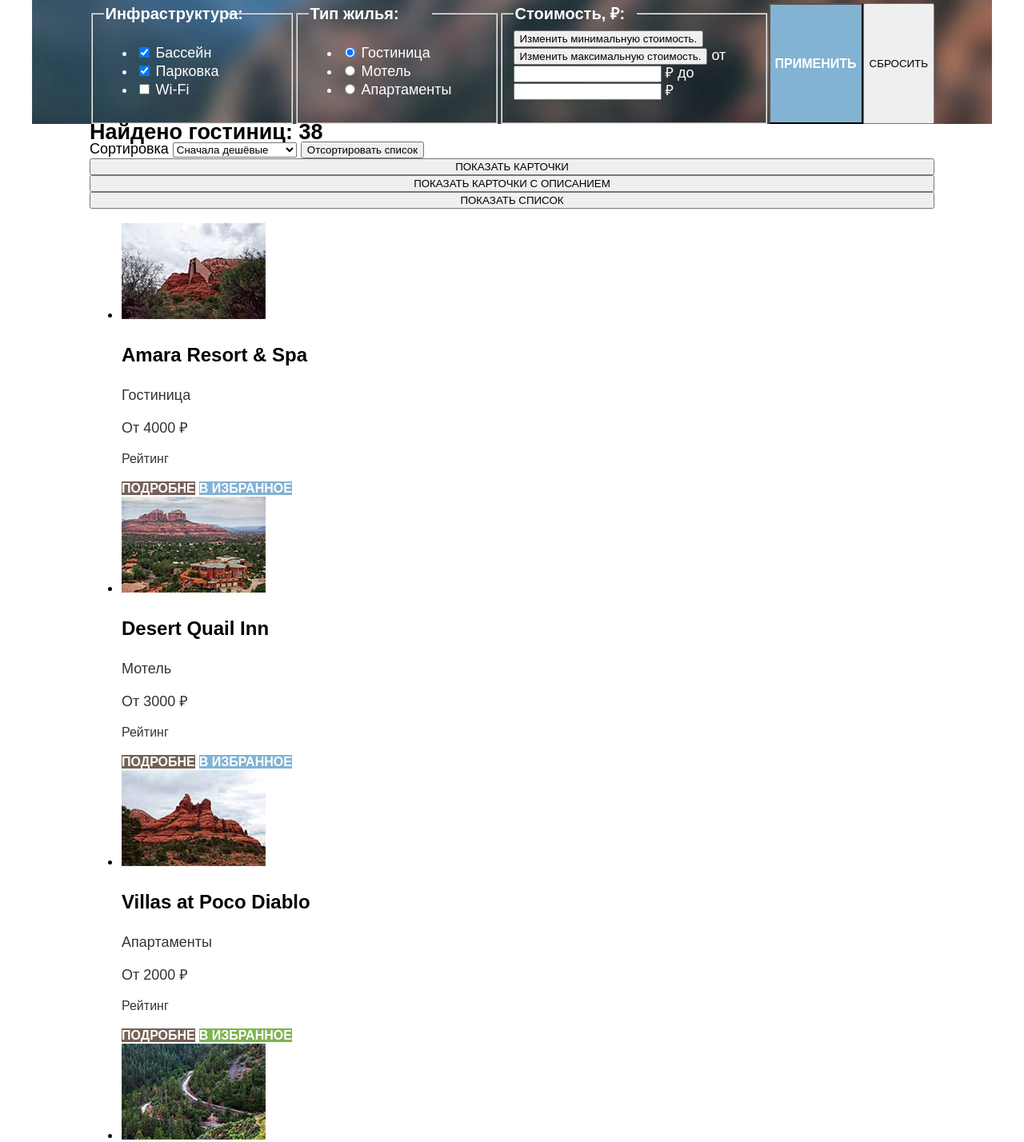
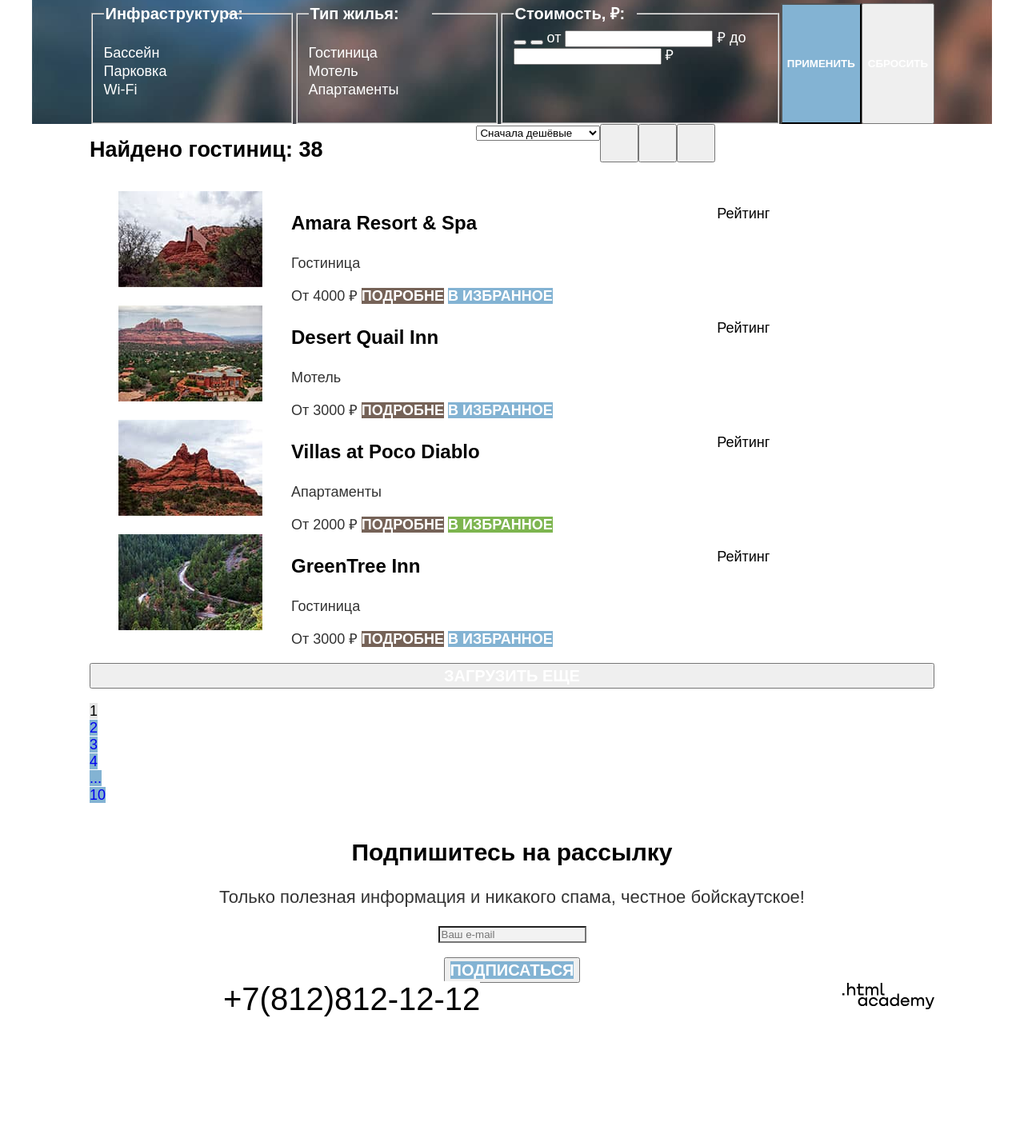
Before and after one commit to PshenichnayaE/1907295-sedona-32, a plain HTML site: page catalog.html in a window 1280 px wide. Shown: the part 310-1738 px from the top of the page at 80% size. After the commit the page ends 1581 px from the top, so only its background shows below. Drawn offline with Linux system fonts and the light colour scheme; a web font is replaced by a local one.

Commit message:
Сетка (часть 1)_исправление

```diff
--- a/catalog.html
+++ b/catalog.html
@@ -8,7 +8,7 @@
   <body>
     <header class="page-header">
       <nav class="navigation">
-        <ul class="navigation-list">
+        <ul class="navigation-list reset-list">
           <li class="navigation-item">
             <a class="navigation-link" href="index.html">Главная</a>
           </li>
@@ -20,9 +20,9 @@
           </li>
         </ul>
         <a class="navigation-logo" href="index.html">
-          <img class="navigation-logo" src="images/navigations/sedona.svg" width="138" height="70.05" alt="Логотип Седона">
+          <img class="navigation-logo" src="images/navigations/sedona.svg" width="138" height="70" alt="Логотип Седона">
         </a>
-        <ul class="navigation-list navigation-user">
+        <ul class="navigation-list reset-list navigation-user ">
           <li class="navigation-item">
             <a class="navigation-link" href="#">
               <span class="visually-hidden">Поиск</span>
@@ -34,7 +34,7 @@
             </a>
           </li>
           <li class="navigation-item">
-            <a class="navigation-link" href="#">Хочу сюда</a>
+            <a class="button navigation-link" href="#">Хочу сюда</a>
           </li>
         </ul>
       </nav>
@@ -44,7 +44,7 @@
         <div class="search">
           <header class="inner-header">
             <h1 class="inner-header-title">Гостиницы Седоны</h1>
-            <ul class="breadcrumbs">
+            <ul class="breadcrumbs reset-list">
               <li class="breadcrumbs-item">
                 <a class="breadcrumbs-link" href="index.html">
                   <img class="breadcrumbs-link" src="images/home-1.svg" width="12" height="12" alt="Главная">
@@ -56,11 +56,11 @@
             </ul>
           </header>
           <section class="filter">
-            <!--<h2 class="visually-hidden">Список гостиниц с фильтрами</h2>-->
+            <h2 class="visually-hidden">Список гостиниц с фильтрами</h2>
             <form class="filter" action="https://echo.htmlacademy.ru/" method="get">
               <fieldset class="filter-group">
                 <legend class="filter-title">Инфраструктура:</legend>
-                <ul class="filter-list">
+                <ul class="filter-list reset-list">
                   <li class="filter-item">
                     <label class="control">
                       <input class="visually-hidden control-input" type="checkbox" name="Swimming pool" checked>
@@ -85,7 +85,7 @@
               </fieldset>
               <fieldset class="filter-group">
                 <legend class="filter-title">Тип жилья:</legend>
-                <ul class="filter-list">
+                <ul class="filter-list reset-list">
                   <li class="filter-item">
                     <label class="control">
                       <input class="visually-hidden control-input" type="radio" name="type of housing" value="hotel" checked>
@@ -124,13 +124,14 @@
                   до <input class="filter-input" type="number" name="max-price"> ₽
                 </label>
               </fieldset>
-              <button class="block-button button-blue" type="submit">Применить</button>
-              <button class="block-button" type="reset">Сбросить</button>
+              <button class="button button-blue" type="submit">Применить</button>
+              <button class="button" type="reset">Сбросить</button>
             </form>
           </section>
         </div>
         <div class="results">
-          <h2 class="results">Найдено гостиниц: 38</h2>
+          <section class="sorting-container">
+            <h2 class="sorting-container">Найдено гостиниц: 38</h2>
             <form class="sorting-type" action="https://echo.htmlacademy.ru/" method="get">
               <label class="visually-hidden" for="sorting">Сортировка</label>
               <select class="select-control" id="sorting" name="sorting">
@@ -140,73 +141,99 @@
               </select>
               <button class="visually-hidden" type="submit">Отсортировать список</button>
             </form>
-          <button class="block-button">
+            <button class="button">
               <span class="visually-hidden">Показать карточки</span>
             </button>
-          <button class="block-button">
+            <button class="button">
               <span class="visually-hidden">Показать карточки с описанием</span>
             </button>
-          <button class="block-button button-light">
+            <button class="button button-light">
               <span class="visually-hidden">Показать список</span>
             </button>
-
+          </section>
           <section class="catalog">
-            <ul class="catalog-list">
-              <li class="catalog-item">
+            <h2 class="visually-hidden">Карточка отеля</h2>
+            <ul class="catalog-list reset-list">
+              <li class="hotel-card">
                 <article class="product">
+                  <div class="product-photo">
                     <img class="house-list-image" src="images/hotel/Amara-Resort-Spa.jpg" width="180" height="120" alt="Гостиница Amara Resort & Spa">
+                  </div>
+                  <div class="product-selection">
                     <a class="house-list-link" href="">
                       <h3 class="house-list-title">Amara Resort & Spa</h3>
                     </a>
                     <p class="house-list-price">Гостиница</p>
                     <span class="house-list-price">От 4000 ₽</span>
-                  <p class="reyting">Рейтинг</p>
-                  <a href="#" class="house-list-button button-brown">Подробне</a>
-                  <a href="#" class="house-list-button button-blue">В избранное</a>
+                    <a href="#" class="button button-brown">Подробне</a>
+                    <a href="#" class="button button-blue">В избранное</a>
+                  </div>
+                  <div class="product-rating">
+                  <p class="rating">Рейтинг</p>
+                  </div>
                 </article>
               </li>
-          <li class="catalog-item">
+              <li class="hotel-card">
                 <article class="product">
+                  <div class="product-photo">
                     <img class="house-list-image" src="images/hotel/Desert-Quail-Inn.jpg" width="180" height="120" alt="Мотель Desert Quail Inn">
+                  </div>
+                  <div class="product-selection">
                     <a class="house-list-link" href="">
                       <h3 class="house-list-title">Desert Quail Inn</h3>
                     </a>
                     <p class="house-list-price">Мотель</p>
                     <span class="house-list-price">От 3000 ₽</span>
-              <p class="reyting">Рейтинг</p>
-              <a href="#" class="house-list-button button-brown">Подробне</a>
-              <a href="#" class="house-list-button button-blue">В избранное</a>
+                    <a href="#" class="button button-brown">Подробне</a>
+                    <a href="#" class="button button-blue">В избранное</a>
+                  </div>
+                  <div class="product-rating">
+                    <p class="rating">Рейтинг</p>
+                  </div>
                 </article>
               </li>
-          <li class="catalog-item">
+              <li class="hotel-card">
                 <article class="product">
+                  <div class="product-photo">
                     <img class="house-list-image" src="images/hotel/Villas-at-Poco-Diablo.jpg" width="180" height="120" alt="Апартаменты DVillas at Poco Diablo">
+                  </div>
+                  <div class="product-selection">
                     <a class="house-list-link" href="">
                       <h3 class="house-list-title">Villas at Poco Diablo</h3>
                     </a>
                     <p class="house-list-price">Апартаменты</p>
                     <span class="house-list-price">От 2000 ₽</span>
-              <p class="reyting">Рейтинг</p>
-              <a href="#" class="block-button house-list-button button-brown">Подробне</a>
-              <a href="#" class="block-button house-list-button button-green">В избранное</a>
+                    <a href="#" class="button button-brown">Подробне</a>
+                    <a href="#" class="button button-green">В избранное</a>
+                  </div>
+                  <div class="product-rating">
+                    <p class="rating">Рейтинг</p>
+                  </div>
                 </article>
               </li>
-          <li class="catalog-item">
+              <li class="hotel-card">
                 <article class="product">
+                  <div class="product-photo">
                     <img class="house-list-image" src="images/hotel/GreenTree-Inn.jpg" width="180" height="120" alt="Гостиница GreenTree Inn">
+                  </div>
+                  <div class="product-selection">
                     <a class="house-list-link" href="">
                       <h3 class="house-list-title">GreenTree Inn</h3>
                     </a>
                     <p class="house-list-price">Гостиница</p>
                     <span class="house-list-price">От 3000 ₽</span>
-              <p class="reyting">Рейтинг</p>
-              <a href="#" class="house-list-button button-brown">Подробне</a>
-              <a href="#" class="house-list-button button-blue">В избранное</a>
+                    <a href="#" class="button button-brown">Подробне</a>
+                    <a href="#" class="button button-blue">В избранное</a>
+                  </div>
+                  <div class="product-rating">
+                    <p class="rating">Рейтинг</p>
+                  </div>
                 </article>
               </li>
             </ul>
-        <button class="block-button newsletter-button" type="button">Загрузить еще</button>
-        <ul class="pagination reset-list">
+          </section>
+          <button class="button newsletter-button" type="button">Загрузить еще</button>
+          <ul class="pagination reset-list reset-list">
             <li class="pagination-item">
               <a class="pagination-link pagination-current">1</a>
             </li>
@@ -227,10 +254,6 @@
             </li>
           </ul>
         </div>
-    </main>
-  </body>
-  <footer class="page-footer">
-    <div class="page-footer-container">
         <section class="newsletter-catalog">
           <h2 class="page-footer-item-catalog">Подпишитесь на рассылку</h2>
           <p class="page-footer-title-catalog">Только полезная информация и никакого спама,
@@ -242,14 +265,18 @@
               </label>
               <input class="field"  placeholder="Ваш e-mail" type="email" name="newsletter-email" id="newsletter-email" required>
             </p>
-          <button class="block-button newsletter-button" type="submit">
-            <span class="block-button newsletter-button">Подписаться</span>
+            <button class="button newsletter-button" type="submit">
+              <span class="button newsletter-button button-blue">Подписаться</span>
             </button>
           </form>
         </section>
+      </div>
+    </main>
+    <footer class="page-footer">
+      <div class="page-footer-container">
         <section class="footer-social">
           <h2 class="visually-hidden">Контакты</h2>
-        <ul class="footer-social-list">
+          <ul class="footer-social-list reset-list">
             <li class="footer-social-item">
               <a class="button" href="https://twittr.com/htmlacademy_ru">
                 <span class="visually-hidden">twitter</span>
@@ -270,9 +297,10 @@
             <a class="contacts-phone" href="tel:+78128121212">+7(812)812-12-12</a>
           </address>
           <a class="htmlacademy-link" href="https://htmlacademy.ru/">
-          <img class="htmlacademy-link" src="images/navigations/group.svg" width="114,9" height="32,9" alt="html academy">
+            <img class="htmlacademy-link" src="images/navigations/group.svg" width="115" height="33" alt="html academy">
           </a>
         </section>
       </div>
     </footer>
+  </body>
 </html>
--- a/styles/styles.css
+++ b/styles/styles.css
@@ -28,9 +28,44 @@ body {
   line-height: 21px;
 }
 
+.visually-hidden {
+  position: absolute;
+  width: 1px;
+  height: 1px;
+  margin: -1px;
+  padding: 0;
+  border: 0;
+  clip: rect(0 0 0 0);
+  overflow: hidden;
+}
+
 a {
   text-decoration: none;
+}
 
+.newsletter-button {
+  font-size: 20px;
+  line-height: 26px;
+}
+
+.button-brown {
+  background-color: #756257;
+}
+
+.button-blue {
+  background-color: #83B3D3;
+}
+
+.button-green {
+  background-color: #7DB54F;
+}
+
+.button {
+  text-align: center;
+  text-decoration: none;
+  text-transform: uppercase;
+  font-weight: 700;
+  color: #FFFFFF;
 }
 
 .page-header {
@@ -44,10 +79,14 @@ a {
   margin: 0 auto;
 }
 
+ul.reset-list {
+  padding: 0;
+  list-style: none;
+}
+
 .navigation-list {
   width: 450px;
   margin: 0;
-  padding: 0;
 }
 
 .navigation-user {
@@ -56,6 +95,7 @@ a {
 }
 
 .navigation-link {
+  font-family: "PT Sans", sans-serif;
   font-size: 20px;
   line-height: 26px;
   font-weight: 700;
@@ -90,19 +130,17 @@ a {
 
 .promo,
 .appointment {
-  text-align: center;
-  margin: 0 auto;
   padding: 0 240px;
 }
 
 .promo-description {
+  font-family: "PT Sans", sans-serif;
   font-size: 30px;
   line-height: 36px;
   font-weight: 700;
   text-align: center;
   color: #000000;
   background-color: #FFFFFF;
-  text-decoration: none;
   text-transform: uppercase;
 }
 
@@ -123,11 +161,11 @@ a {
 
 .basic {
   text-align: center;
-  text-decoration: none;
   color: #FFFFFF;
   background-color: #83B3D3;
   width: 400px;
   height: 384px;
+
 }
 
 .basic-title {
@@ -142,6 +180,12 @@ a {
   font-size: 18px;
   line-height: 21px;
   font-weight: 400;
+}
+
+ul.reset-fieldset {
+  margin: 0;
+  padding: 0;
+  list-style: none;
 }
 
 .features-list,
@@ -163,15 +207,17 @@ a {
   color: #000000;
   background-color: rgba(131, 179, 211, 0.12);
   background-image: url("../images/background.png");
+  margin: 0;
   width: 400px;
-  height: 384px;
+  padding: 0 auto;
 }
 
 .features-other {
   color: #000000;
   background-color: #FFFFFF;
+  margin: 0;
   width: 400px;
-  height: 384px;
+  padding: 0 auto;
 }
 
 .features-title {
@@ -201,7 +247,6 @@ a {
   background-color: rgba(131, 179, 211, 0.12);
   background-image: url("../images/background.png");
   width: 400px;
-  height: 384px;
 }
 
 .reasons-other {
@@ -209,7 +254,6 @@ a {
   background-color: rgba(131, 179, 211, 0.2);
   background-image: url("../images/background.png");
   width: 400px;
-  height: 384px;
 }
 
 .reasons-title {
@@ -232,8 +276,6 @@ a {
   margin: 0;
   padding: 0;
   text-align: center;
-  width: 1200px;
-  height: 417px;
 }
 
 .appointment-title,
@@ -243,6 +285,7 @@ a {
 }
 
 .appointment-title {
+  font-family: "PT Sans", sans-serif;
   font-size: 30px;
   line-height: 36px;
   font-weight: 700;
@@ -259,50 +302,6 @@ a {
   color: #333333;
   background-color: #FFFFFF;
   text-decoration: none;
-}
-
-.block-button {
-  text-align: center;
-  text-decoration: none;
-  text-transform: uppercase;
-}
-
-.newsletter-button {
-  font-size: 20px;
-  line-height: 26px;
-  font-weight: 700;
-  color: #FFFFFF;
-  background-color: #83B3D3;
-}
-
-.button-brown {
-  font-family: inherit;
-  font-size: 16px;
-  line-height: 21px;
-  font-weight: 700;
-  color: #FFFFFF;
-  background-color: #756257;
-  text-transform: uppercase;
-}
-
-.button-blue {
-  font-family: inherit;
-  font-size: 16px;
-  line-height: 21px;
-  font-weight: 700;
-  color: #FFFFFF;
-  background-color: #83B3D3;
-  text-transform: uppercase;
-}
-
-.button-green {
-  font-family: inherit;
-  font-size: 16px;
-  line-height: 21px;
-  font-weight: 700;
-  color: #FFFFFF;
-  background-color: #7DB54F;
-  text-transform: uppercase;
 }
 
 .newsletter {
@@ -324,6 +323,7 @@ a {
 }
 
 .page-footer-container {
+  font-family: "PT Sans", sans-serif;
   display: flex;
   flex-direction: column;
   width: 1200px;
@@ -331,6 +331,7 @@ a {
 }
 
 .page-footer-item {
+  font-family: "PT Sans", sans-serif;
   font-size: 30px;
   line-height: 36px;
   font-weight: 700;
@@ -349,9 +350,6 @@ a {
   display: flex;
   width: 1056px;
   margin: 0 auto;
-  text-align: center;
-  color: #000000;
-  background-color: #FFFFFF;
 }
 
 .footer-social-list {
@@ -386,6 +384,10 @@ a {
   background-repeat: no-repeat;
 }
 
+.inner-header {
+  display: flex;
+}
+
 .inner-header-title {
   font-size: 60px;
   line-height: 78px;
@@ -418,6 +420,7 @@ a {
   width: 150px;
   margin-right: 67px;
 }
+
 .results {
   color: #000000;
   background-color: #FFFFFF;
@@ -425,6 +428,30 @@ a {
   flex-direction: column;
   width: 1056px;
   margin: 0 auto;
+}
+
+.sorting-container {
+  display: flex;
+  margin-right: 192px;
+}
+
+.sorting-container .button {
+  width: 48px;
+  height: 48px;
+}
+
+.product {
+  display: flex;
+  margin: 0 auto;
+}
+
+.product-photo {
+  padding: 0 36px;
+}
+
+.product-rating {
+  margin: 0 auto;
+  padding: 0;
 }
 
 .house-list-title {
```
Also changed, not shown: index.html (+23 -22 lines), images/transition.svg (added). Lines whose indentation alone changed are shown as unchanged.
